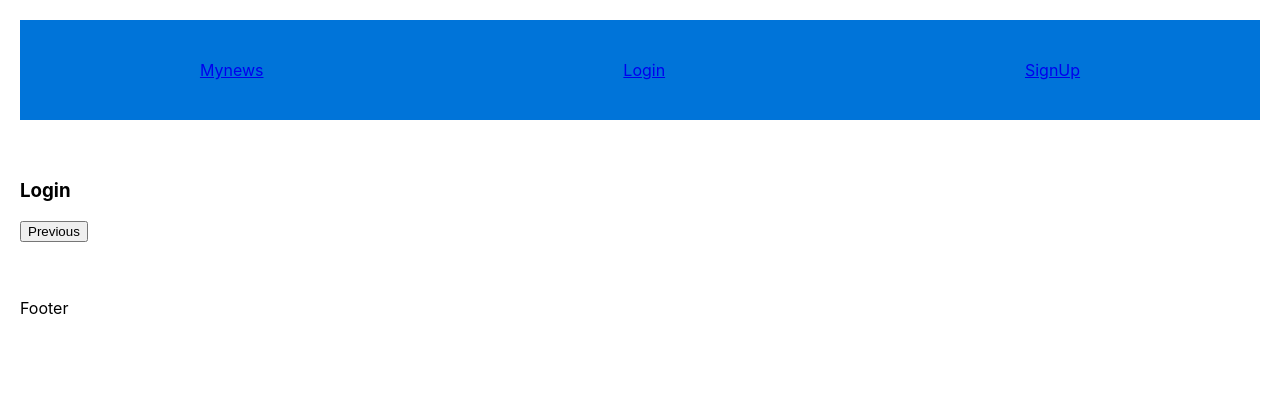
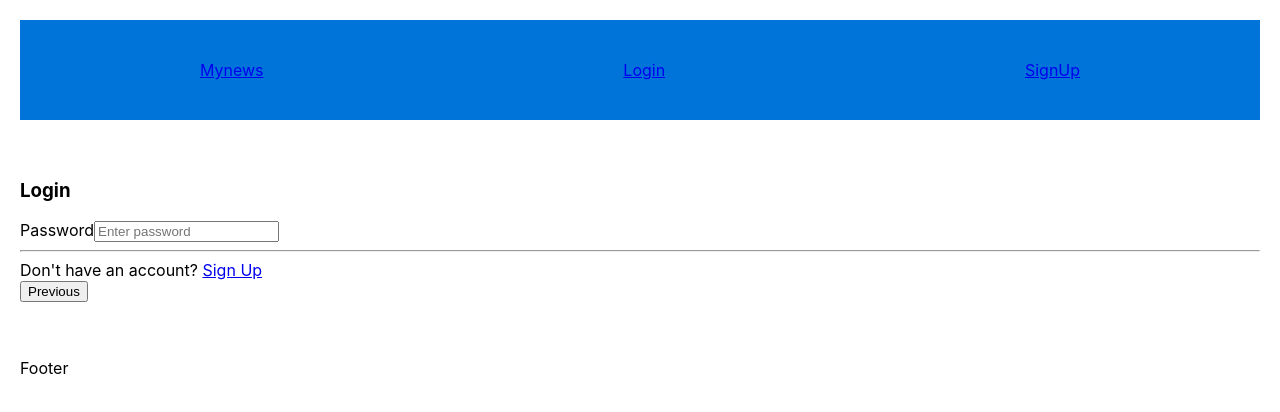
Before and after one commit to DimosMitel/mynews, a React (Create React App) app: page /login in a window 1280 px wide. Both pictures are taken after a click on the button "Next". Shown: the top 412 px of the page. Built offline with nearby package versions, Linux system fonts and the light colour scheme.

Commit message:
Add Password form for Login page

```diff
--- a/src/features/Login/LoginControl.js
+++ b/src/features/Login/LoginControl.js
@@ -1,5 +1,6 @@
 import React, { useState } from 'react';
 import Step1 from './Step1';
+import Step2 from './Step2';
 
 import './Login.css';
 
@@ -115,6 +116,12 @@ const LoginControl = (props) => {
             error={error}
 
           />
+          <Step2
+            currentStep={form.currentStep}
+            handleChange={handleChange}
+            password={form.password}
+
+          />
 
           {previousButton()}
           {nextButton()}
--- /dev/null
+++ b/src/features/Login/Step2.js
@@ -0,0 +1,39 @@
+import React  from 'react';
+
+import {
+  Link
+} from "react-router-dom";
+
+const Step2 = (props) => {
+    if (props.currentStep !== 2) { // Prop: The current step
+        return null
+      }
+
+      // The markup for the Step 2 UI
+      return(
+
+        <div className="form-group">
+
+            <label htmlFor="password">Password</label>
+            <input
+              className="form-input"
+              id="password"
+              name="password"
+              type="password"
+              placeholder="Enter password"
+              value={props.password} // Prop: The password input data
+              onChange={props.handleChange} // Prop: Puts data into state
+            /><br />
+
+            <hr />
+
+             <div class="form-footer">
+              Don't have an account? <Link to="/signup">Sign Up</Link>
+            </div>
+
+        </div>
+
+      )
+}
+
+export default Step2
```
